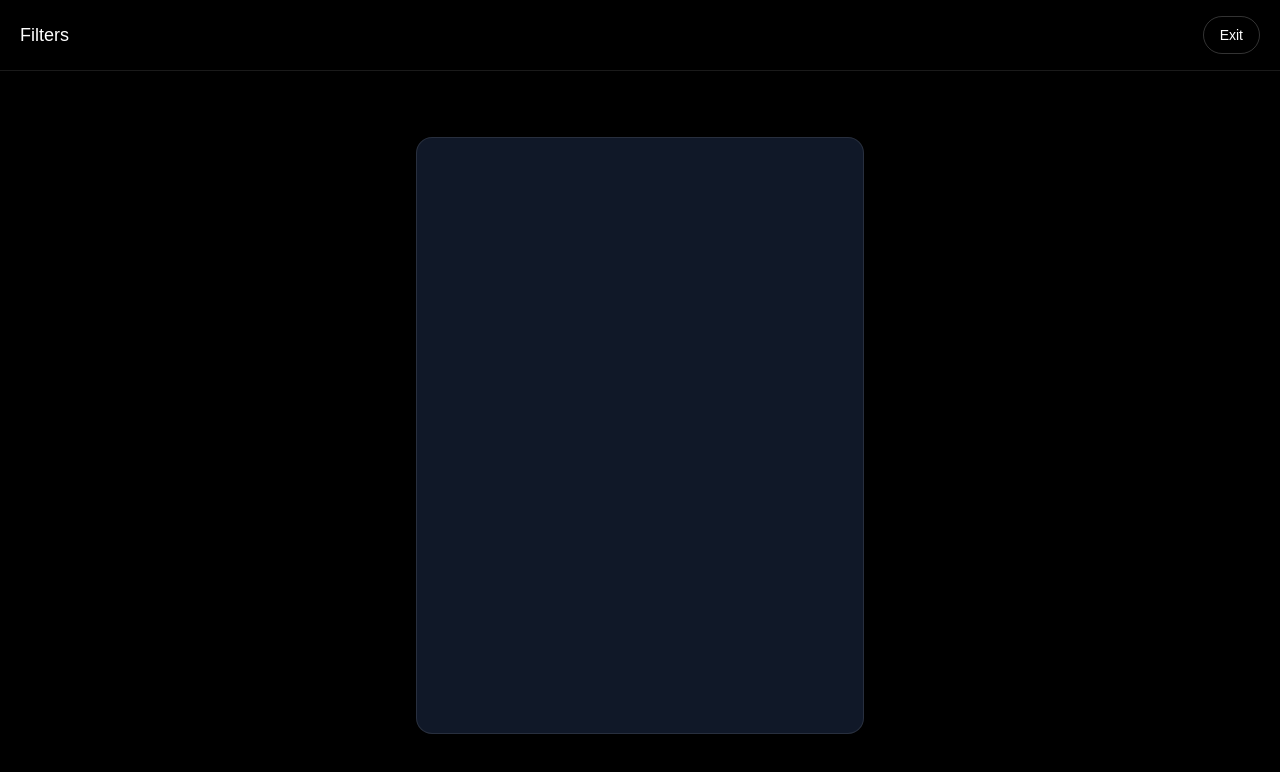
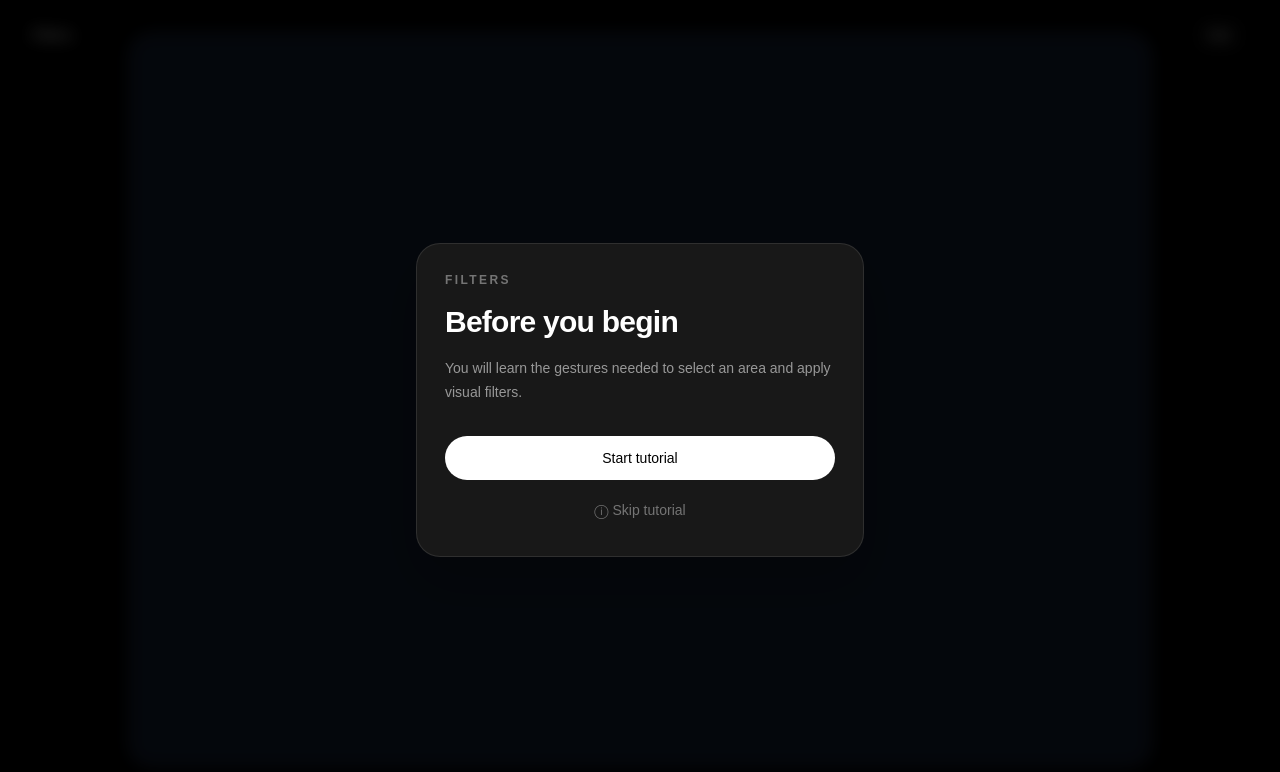
Before and after one commit to EDRIC-1304/cv-gesture-app, a Next.js app: page /filters in a window 1280 px wide. Shown: the top 772 px of the page. Built offline with nearby package versions, Linux system fonts and the light colour scheme; no server answers.

Commit message:
Prepare Filters mode interface

```diff
--- a/app/filters/page.js
+++ b/app/filters/page.js
@@ -1,27 +1,77 @@
+"use client";
+
+import { useState } from "react";
 import CameraView from "../../components/CameraView";
 
 export default function Filters() {
+  const [showTutorial, setShowTutorial] = useState(true);
+
   return (
     <main className="min-h-screen bg-black text-white">
-      <div className="flex min-h-screen flex-col">
+      <div className="relative flex min-h-screen flex-col">
+
         {/* Header */}
-        <header className="flex items-center justify-between border-b border-white/10 px-5 py-4">
-          <h1 className="text-lg font-medium">Filters</h1>
+        <header className="absolute left-0 right-0 top-0 z-10 flex items-center justify-between px-5 py-4 sm:px-8">
+          <h1 className="text-sm font-medium tracking-wide">
+            Filters
+          </h1>
 
           <a
             href="/"
-            className="rounded-full border border-white/20 px-4 py-2 text-sm transition hover:bg-white hover:text-black"
+            className="rounded-full border border-white/20 bg-black/30 px-4 py-2 text-sm backdrop-blur-md transition hover:bg-white hover:text-black"
           >
             Exit
           </a>
         </header>
 
-        {/* Camera area */}
-        <section className="flex flex-1 items-center justify-center p-5">
-          <div className="aspect-[3/4] w-full max-w-md overflow-hidden rounded-2xl border border-white/10 bg-gray-900">
+        {/* Camera */}
+        <section className="flex min-h-screen items-center justify-center p-3 sm:p-6">
+          <div className="relative h-screen w-full overflow-hidden bg-gray-900 sm:h-[92vh] sm:max-w-5xl sm:rounded-3xl">
+
             <CameraView />
+
+            {/* Temporary camera overlay */}
+            <div className="pointer-events-none absolute inset-0 border border-white/10 sm:rounded-3xl" />
+
           </div>
         </section>
+
+        {/* Tutorial placeholder */}
+        {showTutorial && (
+          <div className="absolute inset-0 z-20 flex items-center justify-center bg-black/70 p-6 backdrop-blur-sm">
+            <div className="w-full max-w-md rounded-3xl border border-white/10 bg-[#181818] p-7 shadow-2xl">
+
+              <p className="text-xs font-semibold uppercase tracking-[0.2em] text-white/40">
+                Filters
+              </p>
+
+              <h2 className="mt-4 text-3xl font-semibold tracking-tight">
+                Before you begin
+              </h2>
+
+              <p className="mt-4 text-sm leading-6 text-white/55">
+                You will learn the gestures needed to select an area and
+                apply visual filters.
+              </p>
+
+              <button
+                onClick={() => setShowTutorial(false)}
+                className="mt-8 w-full rounded-full bg-white px-5 py-3 text-sm font-medium text-black transition hover:bg-gray-200"
+              >
+                Start tutorial
+              </button>
+
+              <button
+                onClick={() => setShowTutorial(false)}
+                className="mt-3 w-full py-2 text-sm text-white/40 transition hover:text-white"
+              >
+                ⓘ Skip tutorial
+              </button>
+
+            </div>
+          </div>
+        )}
+
       </div>
     </main>
   );
```
